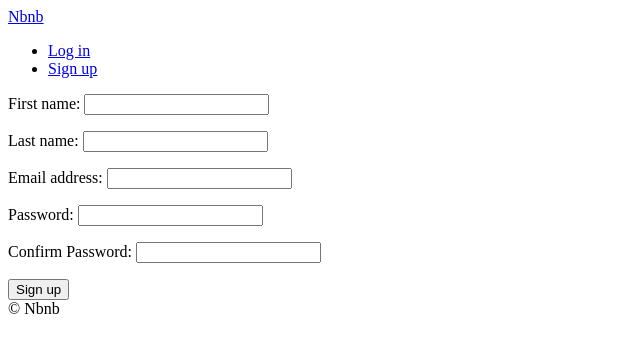
After one commit to paul-head/airbnb-clone, a Django app: page /users/signup in a window 1280 px wide. The commit adds this page. Shown: the top 353 px of the page, without its empty margins (0-640 px from the left). Run offline with Django 3.2, Linux system fonts and the light colour scheme; parts of the project's set-up code (start-up, migrations or seed data) failed here and were passed over.

Commit message:
modified users app: add sing/log forms, add email verification

```diff
--- a/config/urls.py
+++ b/config/urls.py
@@ -21,6 +21,7 @@ from django.conf.urls.static import static
 urlpatterns = [
     path("admin/", admin.site.urls),
     path("rooms/", include("rooms.urls", namespace="rooms")),
+    path("users/", include("users.urls", namespace="users")),
     path("", include("core.urls", namespace="core")),
 ]
 
--- /dev/null
+++ b/templates/emails/verify_email.html
@@ -0,0 +1,2 @@
+<h4>Verify Email</h4>
+<span>Hello, to verify your account click <a href="http://127.0.0.1:8000/users/verify/{{secret}}"> here</a></span>
--- a/templates/partials/nav.html
+++ b/templates/partials/nav.html
@@ -1,4 +1,9 @@
 <a href="{% url 'core:home' %}">Nbnb</a>
 <ul>
-    <li><a href="#">Login</a></li>
+    {% if user.is_authenticated %}
+    <li><a href="{% url 'users:logout' %}">Log Out</a></li>
+    {% else %}
+    <li><a href="{% url 'users:login' %}">Log in</a></li>
+    <li><a href="{% url 'users:signup' %}">Sign up</a></li>
+    {% endif %}
 </ul>
--- /dev/null
+++ b/templates/users/signup.html
@@ -0,0 +1,21 @@
+{% extends 'base.html' %}
+
+
+{% block page_title %}
+Sign UP
+{% endblock page_title  %}
+
+
+{% block search-bar %}
+
+{% endblock search-bar %}
+
+
+{% block content %}
+
+<form method="POST" action="{% url 'users:signup' %}">
+    {% csrf_token %}
+    {{ form.as_p }}
+    <button>Sign up</button>
+</form>
+{% endblock content %}
--- a/users/admin.py
+++ b/users/admin.py
@@ -45,4 +45,6 @@ class CustomUserAdmin(UserAdmin):
         "superhost",
         "is_staff",
         "is_superuser",
+        "email_verified",
+        "email_secret",
     )
--- /dev/null
+++ b/users/forms.py
@@ -0,0 +1,66 @@
+from users.models import User
+from django import forms
+from . import models
+
+
+class LoginForm(forms.Form):
+
+    email = forms.EmailField()
+    password = forms.CharField(widget=forms.PasswordInput)
+
+    def clean(self):
+        email = self.cleaned_data.get("email")
+        password = self.cleaned_data.get("password")
+        try:
+            user = models.User.objects.get(email=email)
+            if user.check_password(password):
+                return self.cleaned_data
+            else:
+                self.add_error("password", forms.ValidationError("Password is wrong"))
+        except models.User.DoesNotExist:
+            self.add_error("email", forms.ValidationError("User does not exist"))
+
+
+class SignUpForm(forms.ModelForm):
+    class Meta:
+        model = models.User
+        fields = ["first_name", "last_name", "email"]
+
+    password = forms.CharField(widget=forms.PasswordInput)
+    password1 = forms.CharField(widget=forms.PasswordInput, label="Confirm Password")
+
+    # def clean_email(self): # usesed with forms form
+    #     email = self.cleaned_data.get("email")
+    #     try:
+    #         models.User.objects.get(email=email)
+    #         raise forms.ValidationError("User already exists with that email")
+    #     except models.User.DoesNotExist:
+    #         return email
+
+    def clean_password1(self):
+        password = self.cleaned_data.get("password")
+        password1 = self.cleaned_data.get("password1")
+
+        if password != password1:
+            raise forms.ValidationError("Password confirmation does not match")
+        else:
+            return password
+
+    # def save(self):
+    #     first_name = self.cleaned_data.get("first_name")
+    #     last_name = self.cleaned_data.get("last_name")
+    #     email = self.cleaned_data.get("email")
+    #     password = self.cleaned_data.get("password")
+
+    #     user = models.User.objects.create_user(email, email, password)
+    #     user.first_name = first_name
+    #     user.last_name = last_name
+    #     user.save()
+
+    def save(self, *args, **kwargs):
+        user = super().save(commit=False)
+        email = self.cleaned_data.get("email")
+        password = self.cleaned_data.get("password")
+        user.username = email
+        user.set_password(password)
+        user.save()
--- a/users/models.py
+++ b/users/models.py
@@ -1,5 +1,10 @@
+import uuid
+from django.conf import settings
 from django.contrib.auth.models import AbstractUser
 from django.db import models
+from django.core.mail import send_mail
+from django.utils.html import strip_tags
+from django.template.loader import render_to_string
 
 
 class User(AbstractUser):
@@ -36,6 +41,31 @@ class User(AbstractUser):
     gender = models.CharField(choices=GENDER_CHOICES, max_length=10, blank=True)
     bio = models.TextField(blank=True)
     birthdate = models.DateField(blank=True, null=True)
-    language = models.CharField(choices=LANGUAGE_CHOICES, max_length=2, blank=True)
-    currency = models.CharField(choices=CURRENCY_CHOICES, max_length=3, blank=True)
+    language = models.CharField(
+        choices=LANGUAGE_CHOICES, max_length=2, blank=True, default=LANGUAGE_RUSSIAN
+    )
+    currency = models.CharField(
+        choices=CURRENCY_CHOICES, max_length=3, blank=True, default=CURRENCY_RUB
+    )
     superhost = models.BooleanField(default=False)
+
+    email_verified = models.BooleanField(default=False)
+    email_secret = models.CharField(max_length=20, default="", blank=True)
+
+    def verify_email(self):
+        if self.email_verified is False:
+            secret = uuid.uuid4().hex[:20]
+            self.email_secret = secret
+            html_message = render_to_string(
+                "emails/verify_email.html", {"secret": secret}
+            )
+            send_mail(
+                "Verify airbnb account",
+                strip_tags(html_message),
+                settings.EMAIL_FROM,
+                [self.email],
+                fail_silently=False,
+                html_message=html_message,
+            )
+            self.save()
+        return
--- a/users/urls.py
+++ b/users/urls.py
@@ -0,0 +1,11 @@
+from django.urls import path
+from . import views
+
+app_name = "users"
+
+urlpatterns = [
+    path("login", views.LoginView.as_view(), name="login"),
+    path("logout", views.log_out, name="logout"),
+    path("signup", views.SignUpView.as_view(), name="signup"),
+    path("verify/<str:key>", views.complete_verification, name="complete-verefication"),
+]
--- a/users/views.py
+++ b/users/views.py
@@ -1,3 +1,58 @@
-from django.shortcuts import render
+# from core import models
+from django.shortcuts import redirect, reverse
+from django.urls import reverse_lazy
 
-# Create your views here.
+# from django.views import View
+from django.views.generic import FormView
+from django.contrib.auth import authenticate, login, logout
+from . import forms, models
+
+
+class LoginView(FormView):
+
+    template_name = "users/login.html"
+    form_class = forms.LoginForm
+    success_url = reverse_lazy("core:home")
+    # initial = {"email": "admin@admin.com"}
+
+    def form_valid(self, form):
+        email = form.cleaned_data.get("email")
+        password = form.cleaned_data.get("password")
+        user = authenticate(self.request, username=email, password=password)
+        if user is not None:
+            login(self.request, user)
+        return super().form_valid(form)
+
+
+def log_out(request):
+    logout(request)
+    return redirect(reverse("core:home"))
+
+
+class SignUpView(FormView):
+    template_name = "users/signup.html"
+    form_class = forms.SignUpForm
+    success_url = reverse_lazy("core:home")
+
+    def form_valid(self, form):
+        form.save()
+        email = form.cleaned_data.get("email")
+        password = form.cleaned_data.get("password")
+        user = authenticate(self.request, username=email, password=password)
+        if user is not None:
+            login(self.request, user)
+        user.verify_email()
+        return super().form_valid(form)
+
+
+def complete_verification(request, key):
+    try:
+        user = models.User.objects.get(email_secret=key)
+        user.email_verified = True
+        user.email_secret = ""
+        user.save()
+        # TODO: add success message
+    except models.User.DoesNotExist:
+        # TODO: add error message
+        pass
+    return redirect(reverse("core:home"))
```
Also changed, not shown: config/settings.py (+9 -0 lines), manage.py (+5 -2 lines), templates/users/login.html (added, +21 -0 lines), rooms/migrations/0009_auto_20200828_1708.py (added), users/migrations/0003_auto_20200828_1708.py (added), users/migrations/0004_auto_20200828_2149.py (added), 3 other files.
